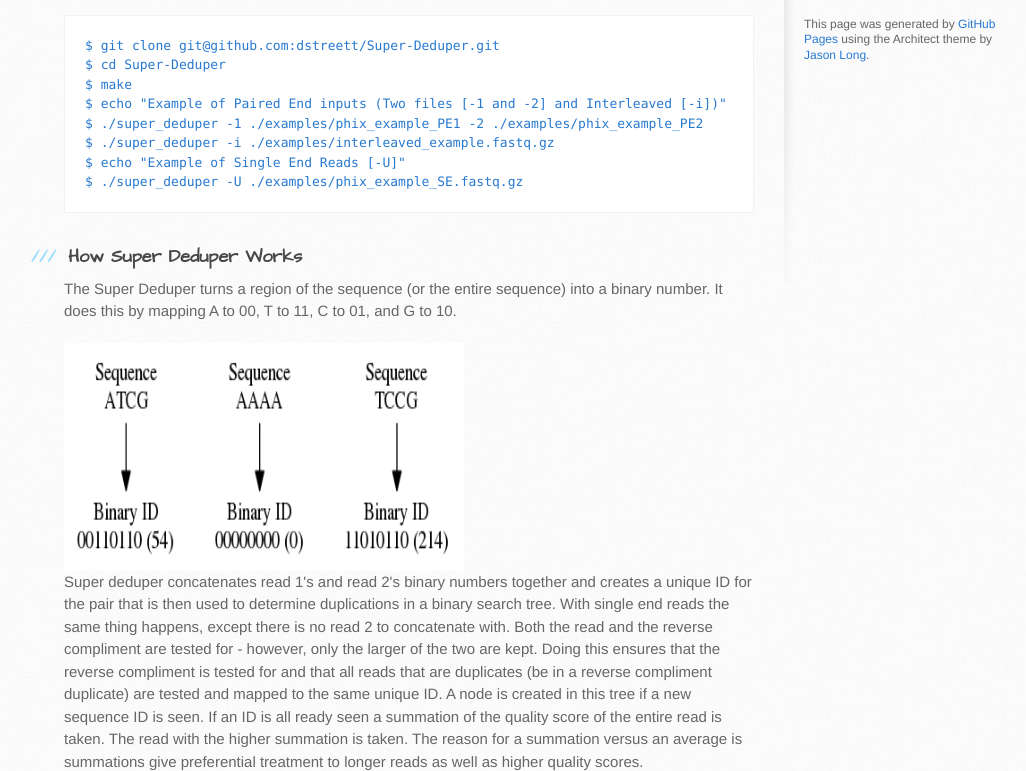
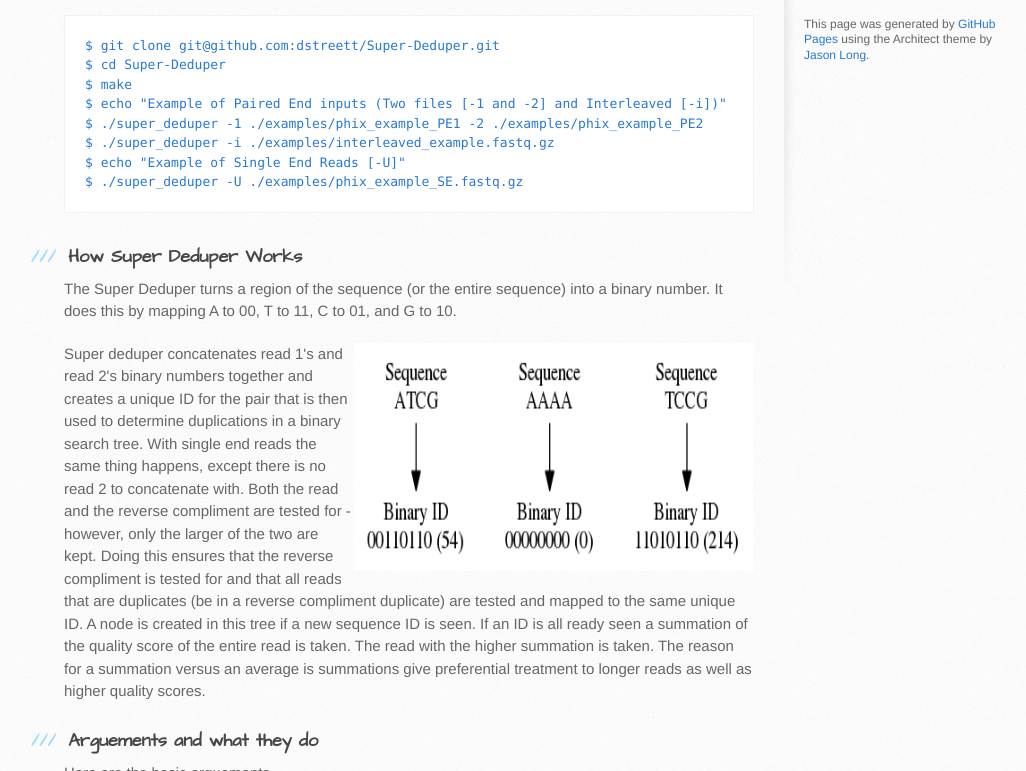
Before and after one commit to dstreett/Super-Deduper, a plain HTML site: page index.html in a window 1280 px wide. Shown: the part 485-1256 px from the top of the page, without its empty margins (106-1132 px from the left). Drawn offline with Linux system fonts and the light colour scheme.

Commit message:
Added image stuff

```diff
--- a/index.html
+++ b/index.html
@@ -53,7 +53,7 @@ $ ./super_deduper -U ./examples/phix_example_SE.fastq.gz
 The Super Deduper turns a region of the sequence (or the entire sequence) into a binary number. It does this by mapping A to 00, T to 11, C to 01, and G to 10.
 </p>
 
-<img src="images/mapping.png" alt="Mapping" style="width:400px;height:228px" align="middle">
+<img src="images/mapping.png" alt="Mapping" style="width:400px;height:228px" align="right">
 
 
 <p>
```
